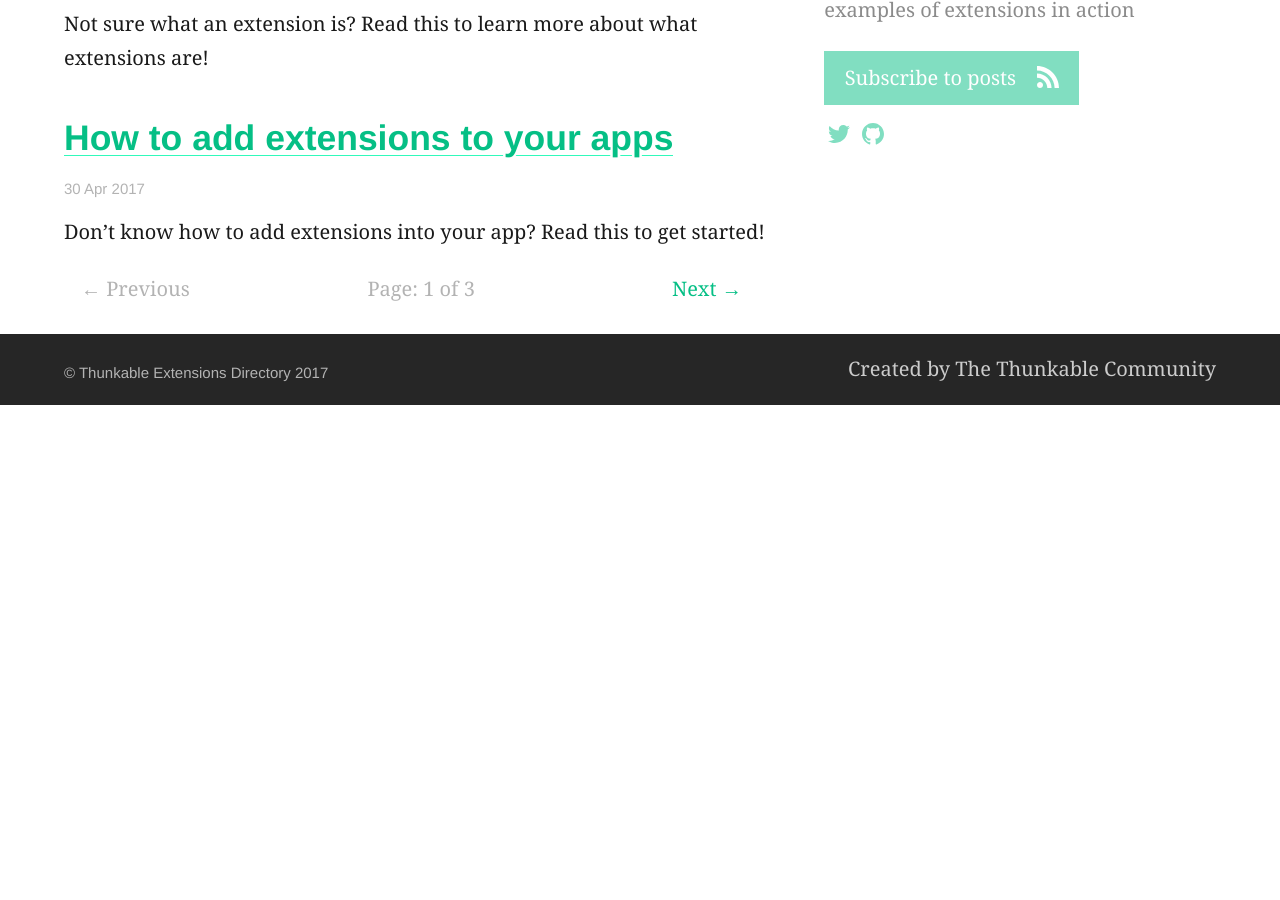
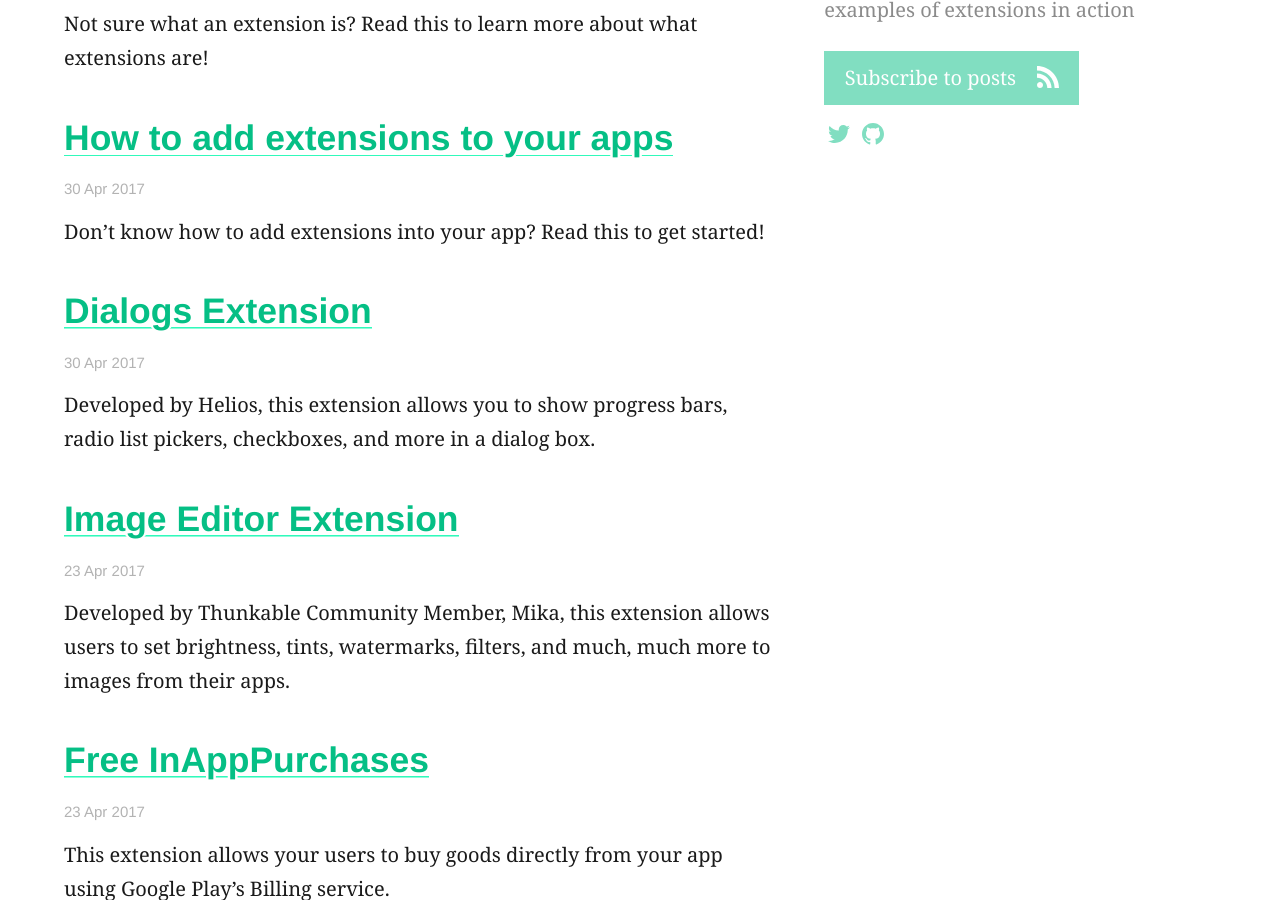
Before and after one commit to domhnallohanlon/thunkable_extensions, a Jekyll site: the page built from blog/index.html, in a window 1280 px wide and 900 px high, scrolled down 706 px. Built offline with Jekyll 4.4.1, drawn with Linux system fonts in a browser that asks for light colours; the list of posts is cut into pages by our own code; before the commit the page ends 1111 px from its top, so only the background shows below that.

Commit message:
Add favicon and show more posts on blog page

```diff
--- a/_config.yml
+++ b/_config.yml
@@ -30,7 +30,7 @@
 - jemoji
 
 # 3. Gem settings
-paginate: 2 # jekyll-paginate > items per page
+paginate: 5 # jekyll-paginate > items per page
 paginate_path: blog/page:num # jekyll-paginate > blog page
 jekyll-mentions: https://twitter.com # jekyll-mentions > service used when @replying
 twitter:
@@ -89,7 +89,7 @@
 repo: "https://github.com/domhnallohanlon/thunkable_extensions/"
 email: "hello@thunkable.com"
 #disqus: "alembic-1"
-avatarurl: "/assets/logo.png" # Uses avatars for favicons to get multple sites, eg Gravatar, Twitter, GitHub
+avatarurl: "http://domhnallohanlon.com/thunkable_extensions/assets/favicon.ico" # Uses avatars for favicons to get multple sites, eg Gravatar, Twitter, GitHub
 
 # 8. Site navigation
 navigation_header:
```
Also changed, not shown: assets/favicon.ico (added).
